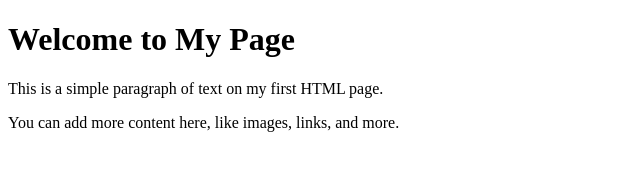
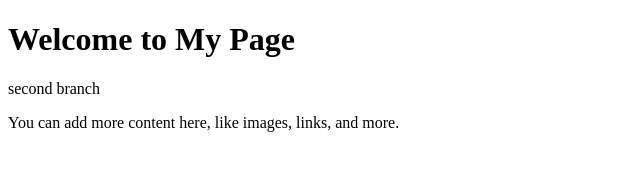
Before and after one commit to rinku0021/Test2025, a plain HTML site: page index.html in a window 1280 px wide. Shown: the whole page, without its empty margins (0-640 px from the left). Drawn offline with Linux system fonts and the light colour scheme.

Commit message:
Minor changes

```diff
--- a/index.html
+++ b/index.html
@@ -6,7 +6,8 @@
 <body>
 
     <h1>Welcome to My Page</h1>
-    <p>This is a simple paragraph of text on my first HTML page.</p>
+    <p>second branch
+    </p>
     <p>You can add more content here, like images, links, and more.</p>
 
 </body>
```
